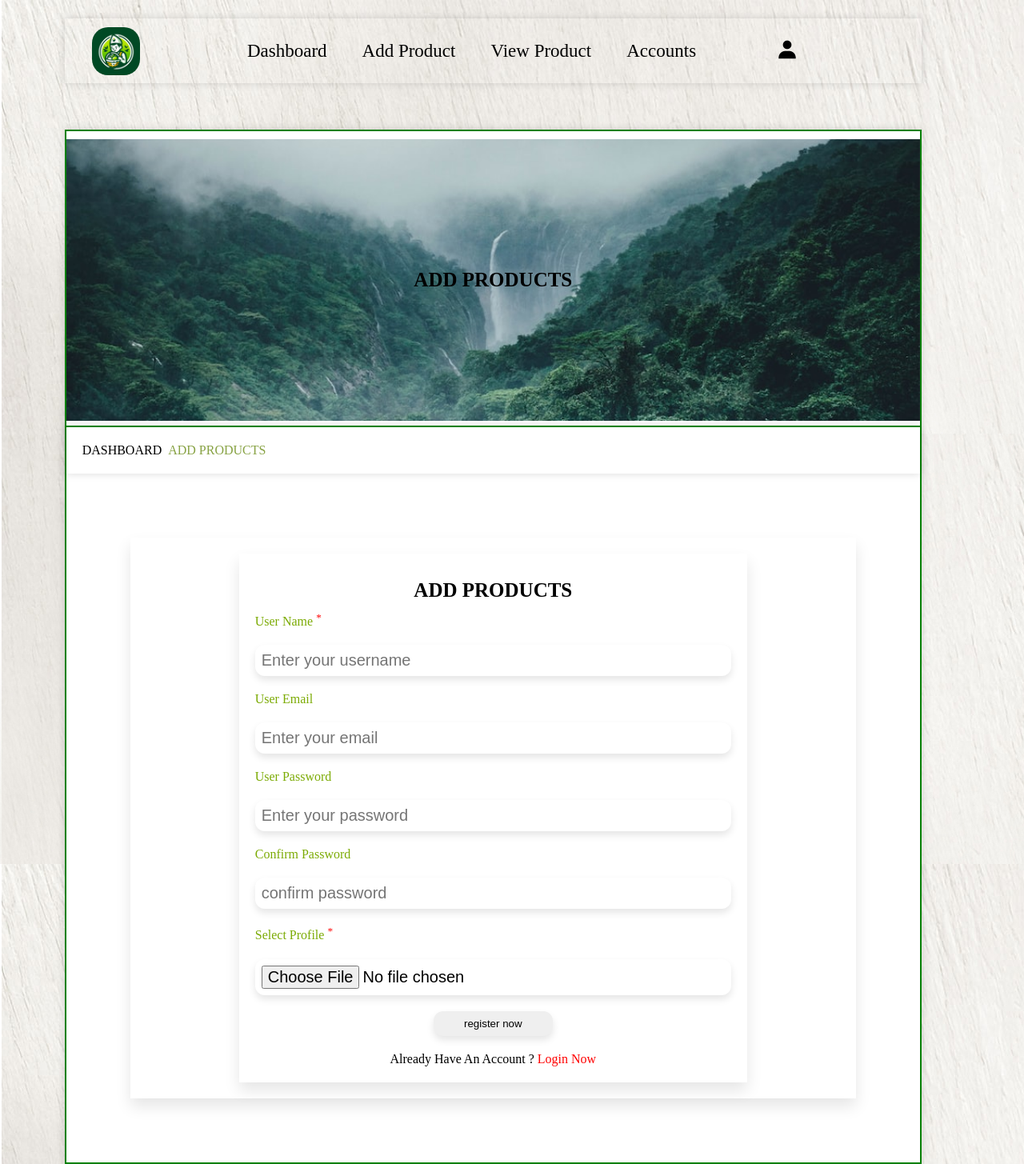
After one commit to RomanGurun/Fruit-Ecomerce-Seller, a PHP site: page /add_product.php in a window 1280 px wide. The commit adds this page. Shown: the whole page at 80% size. Run offline with PHP 8.4, Linux system fonts and the light colour scheme.

Commit message:
sixth commit

```diff
--- /dev/null
+++ b/seller/add_product.php
@@ -0,0 +1,85 @@
+<?php
+include 'navbar.php';
+?>
+
+
+
+<!DOCTYPE html>
+<html lang="en">
+<head>
+    <meta charset="UTF-8">
+    <meta name="viewport" content="width=device-width, initial-scale=1.0">
+    <title>Add Product Page</title>
+<link rel="stylesheet" href="../style/two.css">
+
+</head>
+<body>
+
+<div class="carousel">
+<div class="fruitspage">
+<h1>ADD PRODUCTS</h1>
+</div>
+<div class="box">
+
+<a href="dashboard.php">DASHBOARD</a><span>ADD PRODUCTS</span>
+</div>
+<!--============================ FORM ================================ -->
+
+<div class="main">
+
+<section>
+    <form action="" method="post" enctype="multipart/form-data">
+
+        <h1>ADD PRODUCTS</h1>
+
+        <div class="input-field">
+
+            <label for="">user name <sup>*</sup></label>
+            <input type="text" name="name" maxlength="20" placeholder="Enter your username" required>
+        </div>
+
+
+        <div class="input-field">
+            <label for="">user email</label>
+            <input type="email" name="email" maxlength="26" placeholder="Enter your email" required>
+        </div>
+
+        <div class="input-field">
+            <label for="">user password</label>
+            <input type="password" name="password" maxlength="20" placeholder="Enter your password" required>
+        </div>
+
+        <div class="input-field">
+            <label for="">confirm password</label>
+            <input type="password" name="cpassword" maxlength="20" placeholder="confirm password" required>
+        </div>
+
+        <div class="input-field">
+            <label for="">select profile <sup>*</sup></label>
+            <input type="file" name="image" accept="image/*" required>
+        </div>
+
+
+        <button type="submit" name="register" class="btn">register now</button>
+        <p>already have an account ?<a href="login.php"> login now</a></p>
+
+    </form>
+
+</section>
+</div>
+<!--============================ FORM ================================ -->
+
+</div>
+
+
+
+
+
+
+
+
+
+
+
+</body>
+</html>
--- /dev/null
+++ b/seller/navbar.php
@@ -0,0 +1,213 @@
+
+<style>
+* {
+    margin: 0;
+    padding: 0;
+    box-sizing: border-box;
+}
+
+:root {
+     --selenagreen: #87a243;
+    --green: #7cab05;
+    --light-green: #e0ffcd;
+    --box-shadow: 0 0 10px rgba(0 0 0/15%);
+}
+
+body{
+    background:url('../img/body-bg.jpg');
+fit:content;
+    width:90%;
+}
+
+header{
+position:sticky;
+    display:flex;
+box-shadow:var(--box-shadow);
+align-items:center;
+/* border:solid 3px red; */
+margin-top:2%;
+margin-left:7%;
+}
+nav{
+    display:inline-block;
+    flex-wrap:wrap;
+/* border:solid 2px green; */
+justify-content:center;
+width:100%;
+text-align:center;
+width: 71%;
+
+
+
+
+}
+nav a{
+padding: 0px 20px;
+font-size:23px;
+text-transform: capitalize;
+list-style:none;
+cursor:pointer;
+color:black;
+text-decoration:none;
+}
+
+nav a:hover{
+    cursor:pointer;
+    color:var(--selenagreen);
+}
+
+ #logo{
+border-radius:20px;
+width:56%;
+}
+#firstlogo{
+    padding: 1%;
+width:12%;
+}
+#menu-btn{
+    display:none;
+}
+
+
+
+/* ==================================media-query==================================== */
+     @media(max-width:991px){
+#menu-btn{
+    display:block
+}
+        #firstlogo{
+    width:23%;
+}
+.navbar.active{
+display:none;
+}
+.navbar.direction{
+    flex-direction:column
+}
+.navbar{
+    /* transition:all 0.7s ease-in; */
+height: 9rem;
+    width:100%;
+}
+#firstlogo{
+    margin-left:-72%;
+    /* margin-left:7%; */
+}
+
+nav a{
+    display: block;
+background:var(--green);
+
+    margin: 9px;
+
+}
+header{
+    /* justify-content:space-between; */
+    flex-direction:column;
+}
+.icon{
+    position: absolute;
+    top: 14%;
+    right: 7%;
+
+}
+     }
+
+
+
+     @media(max-width:500px){
+#logo{
+    width:100%;
+}
+.icon{
+    position:absolute;
+    top:42%;
+}
+
+     }
+
+     /* ==================================media-query==================================== */
+
+.icon{
+    display:flex;
+
+}
+.icon i{
+    cursor:pointer;
+    font-size:28.5px;
+}
+
+/* .header.scrolled{
+    top:0;
+    box-shadow: 0 5px 20px 0.1px rgba(0,0,0,0.1);
+backdrop-filter:blur(20px);
+}
+.header.scrolled a:hover{
+    color:var(--green);
+} */
+
+
+</style>
+<link rel="stylesheet" href="../style/one.css">
+<link href='https://unpkg.com/boxicons@2.1.2/css/boxicons.min.css' rel='stylesheet'>
+<!--
+<body> -->
+
+
+<header class="header">
+<a id="firstlogo"href=""><img id="logo" src="../sellerimage/ourlogo.jpg" alt="no-image" srcset="">
+<!-- <i class="bx bx-list-plus" id="menu-btn"></i> -->
+
+</a>
+
+
+<nav class="navbar active">
+
+<a href="dashboard.php">Dashboard</a>
+<a href="add_product.php">Add product</a>
+<a href="">view product</a>
+<a href="">accounts</a>
+</nav>
+
+<div class="icon">
+<i class="bx bxs-user" id="user-btn"></i>
+<i class="bx bx-list-plus" id="menu-btn"></i>
+
+</div>
+
+</header>
+
+<script>
+const header=document.querySelector('.header');
+
+function fixedNavbar(){
+    header.classList.toggle('scrolled', window.pageYOffset >0);
+}
+fixedNavbar();
+window.addEventListener('scroll',fixedNavbar);
+
+
+
+
+
+let menu=document.querySelector("#menu-btn");
+menu.addEventListener("click",function(){
+let nav=document.querySelector('.navbar');
+nav.classList.toggle('active');
+nav.classList.toggle('direction');
+
+
+})
+// let menu=document.querySelector('#menu-btn');
+// menu.addEventListener('click',function(){
+// let nav=document.querySelector('.navbar');
+// nav.classList.toggle('active');
+
+
+
+</script>
+
+
+
+
+<!-- </body> -->
--- /dev/null
+++ b/style/two.css
@@ -0,0 +1,179 @@
+/*================================================ ADD PRODUCT CSSS  START================================================ */
+* {
+    margin: 0;
+    padding: 0;
+    box-sizing: border-box;
+}
+
+:root {
+     --selenagreen: #87a243;
+    --green: #7cab05;
+    --light-green: #e0ffcd;
+    --box-shadow: 0 0 10px rgba(0 0 0/15%);
+}
+
+.carousel{
+    border:solid 2px green;
+    box-shadow: var(--box-shadow);
+    margin-left:7%;
+    margin-top:5%;
+
+    background: #fff;
+
+
+    }
+
+    .fruitspage{
+     display: flex;
+    justify-content: center;
+    align-items: center;
+    background: url(../img/forest.jpg);
+    background-position: center;
+    background-repeat: no-repeat;
+    background-size: cover;
+    /* border: solid 2px red; */
+    /* width: 100%; */
+    height: 22rem;
+margin-top: 10px;
+}
+
+    h1{
+        color:#fff;
+
+    }
+    .box{
+        padding:20px;
+        border-top:solid 2px green;
+        box-shadow: var(--box-shadow);
+        margin-top:6px;
+     }
+    .box a{
+        text-decoration: none;
+        color:black;
+        cursor: pointer;
+
+    }
+    span{
+        color:var(--selenagreen);
+        cursor: pointer;
+        margin-left:8px;
+    }
+    .main {
+        display: flex;
+        /* border:solid 2px black; */
+        justify-content: center;
+        margin: 5rem;
+        background: #fff;
+        /* box-shadow: 0 2px 6px 0 rgba(0 0 0/10%); */
+        box-shadow: 0 10px 18px 0 rgba(0 0 0/10%);
+
+    }
+
+    section {
+
+        display: flex;
+        /* border:solid 2px black; */
+        width: 70%;
+        /* width:100%; */
+        flex-wrap: wrap;
+        margin: 20px 20px;
+
+        box-shadow: 0 10px 18px 0 rgba(0 0 0/10%);
+        background: #fff;
+
+    }
+
+    form {}
+
+    label {
+        color: var(--green);
+        display: block;
+
+        text-transform: capitalize;
+        /* text-align:center; */
+    }
+
+    .input-field {
+        width: 100%;
+
+    }
+
+    h1 {
+        font-size: 25px;
+        text-align: center;
+        color:black;
+        margin: 12px;
+    }
+
+    .btn:hover {
+        background-color: var(--selenagreen);
+    }
+
+    .btn,
+    input {
+        transition: 1.0s background;
+        margin: 8px;
+        display: block;
+        margin: 20px auto;
+
+        box-shadow: 0 5px 10px 0.1px rgba(0, 0, 0, 0.1);
+        border: none;
+        width: 25%;
+        border-radius: 12px;
+        cursor: pointer;
+        padding: 8px;
+    }
+
+    input {
+        width: 100%;
+        outline: none;
+        line-height: 20px;
+        font-size: 20px;
+    }
+
+    form {
+        /* border:solid 2px green; */
+        width: 100%;
+        padding: 20px;
+    }
+
+    p,
+    a {
+        text-transform: capitalize;
+        text-align: center;
+    }
+
+    a {
+        list-style: none;
+        color: red;
+        text-decoration: none;
+    }
+
+    sup {
+        color: red;
+    }
+
+    @media(max-width:991px) {
+        .main {
+            margin: 2rem;
+            /* margin:1rem; */
+        }
+
+        section {
+            margin: none;
+            width: 100%;
+        }
+
+        form {
+            width: 100%;
+        }
+
+        .btn {
+            width: 100%;
+            display: block;
+            width: 40%;
+            font-size: 18px;
+        }
+    }
+
+    /*================================================ ADD PRODUCT CSSS END================================================ */
```
Also changed, not shown: seller/dashboard.php (+27 -1 lines), sellerimage/fruits.avif (added), sellerimage/wallpaper.jpg (added), style/one.css (line endings or trailing spaces).
